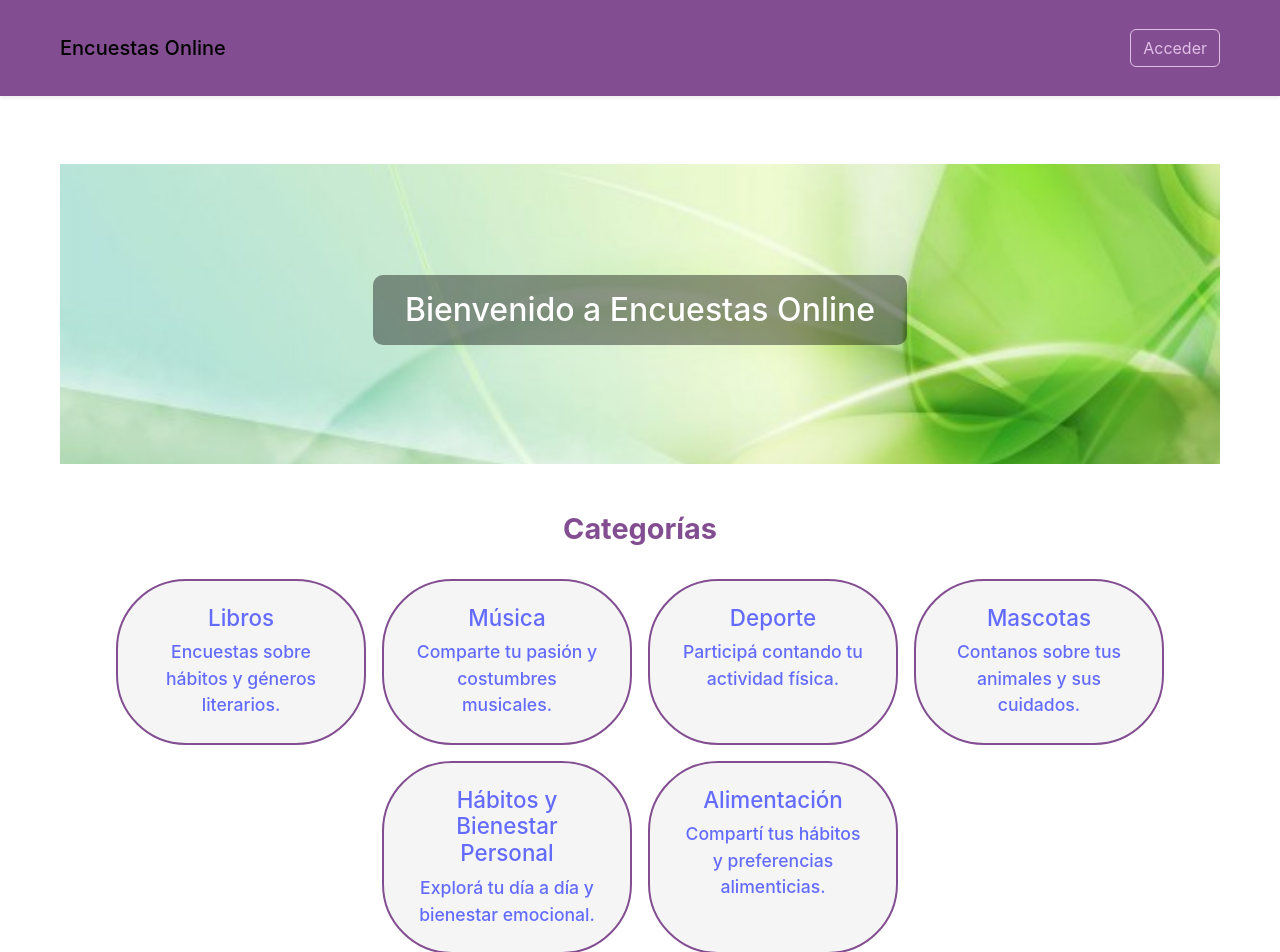
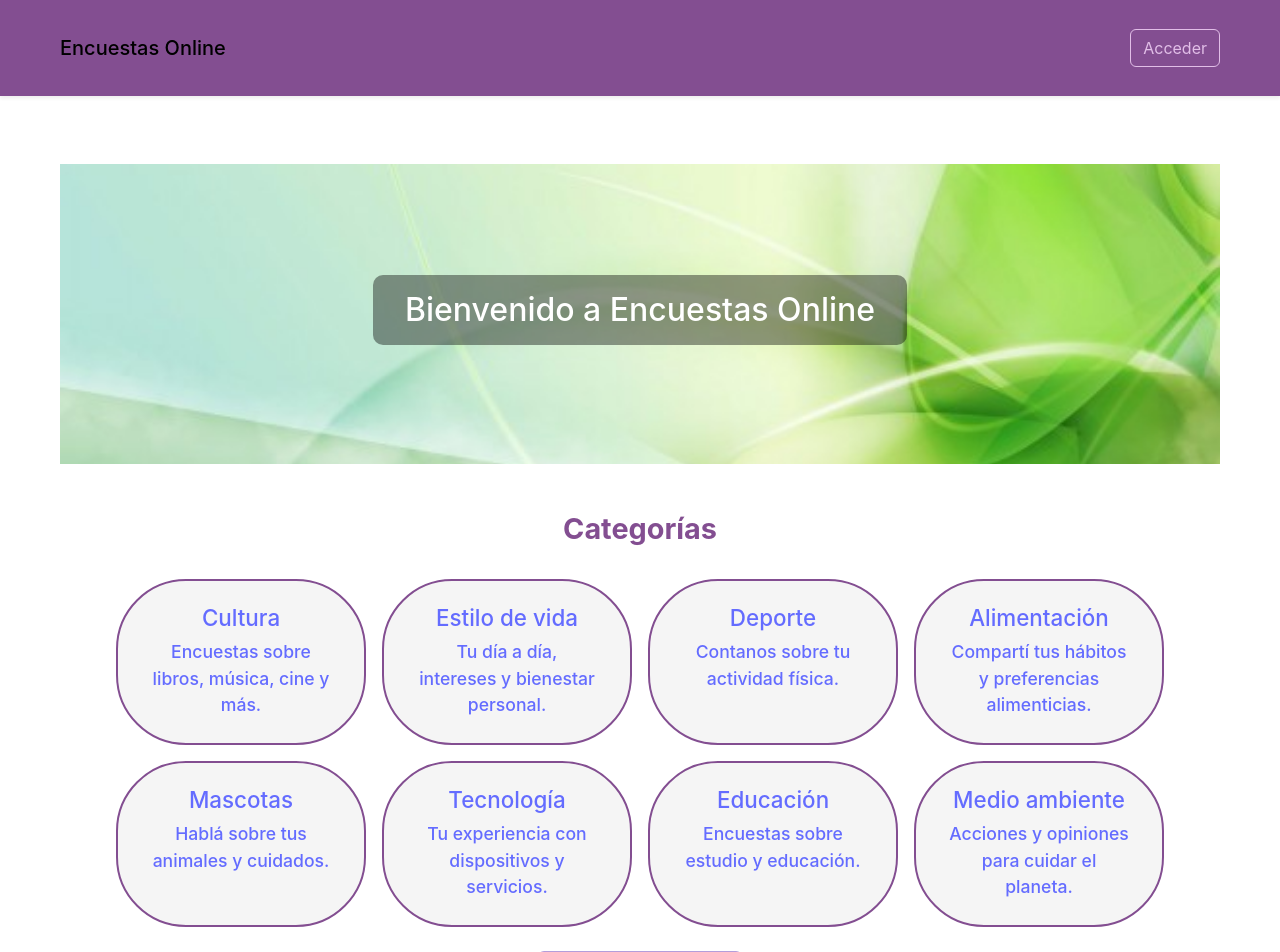
Before and after one commit to candeviolam/proyecto-final-frontend, a React (Vite) app: page / in a window 1280 px wide. Shown: the top 952 px of the page. Built offline with nearby package versions, Linux system fonts and the light colour scheme; no server answers.

Commit message:
Creación de encuestas y modificación de categorías

```diff
--- a/src/pages/EncuestasPorCategoria.jsx
+++ b/src/pages/EncuestasPorCategoria.jsx
@@ -25,6 +25,8 @@ export default function EncuestasPorCategoria() {
     const limpio = nombre.replace(/^Encuesta (de|sobre)\s*/i, "").trim();
     return limpio.charAt(0).toUpperCase() + limpio.slice(1);
   };
+
+  const capitalizar = (texto) => texto.charAt(0).toUpperCase() + texto.slice(1);
 
   useEffect(() => {
     const obtener = async () => {
@@ -71,7 +73,7 @@ export default function EncuestasPorCategoria() {
 
   return (
     <Container className="mt-5">
-      <h1 className="mb-4 text-center">Encuestas de {nombre}</h1>
+      <h1 className="mb-4 text-center">Encuestas de {capitalizar(nombre)}</h1>
       {encuestas.length === 0 ? (
         <p className="text-center">
           No hay encuestas disponibles en esta categoría.
--- a/src/pages/Home.jsx
+++ b/src/pages/Home.jsx
@@ -66,32 +66,37 @@ const Home = () => {
       <section className="categorias-destacadas">
         <h2 className="titulo-categorias">Categorías</h2>
         <div className="contenedor-categorias">
-          <Link to="/categoria/Libros" className="categoria-box">
-            <h3>Libros</h3>
-            <p>Encuestas sobre hábitos y géneros literarios.</p>
+          <Link to="/categoria/Cultura" className="categoria-box">
+            <h3>Cultura</h3>
+            <p>Encuestas sobre libros, música, cine y más.</p>
           </Link>
-          <Link to="/categoria/Música" className="categoria-box">
-            <h3>Música</h3>
-            <p>Comparte tu pasión y costumbres musicales.</p>
+          <Link to="/categoria/Estilo de vida" className="categoria-box">
+            <h3>Estilo de vida</h3>
+            <p>Tu día a día, intereses y bienestar personal.</p>
           </Link>
           <Link to="/categoria/Deporte" className="categoria-box">
             <h3>Deporte</h3>
-            <p>Participá contando tu actividad física.</p>
-          </Link>
-          <Link to="/categoria/Mascotas" className="categoria-box">
-            <h3>Mascotas</h3>
-            <p>Contanos sobre tus animales y sus cuidados.</p>
-          </Link>
-          <Link
-            to="/categoria/Hábitos y Bienestar Personal"
-            className="categoria-box"
-          >
-            <h3>Hábitos y Bienestar Personal</h3>
-            <p>Explorá tu día a día y bienestar emocional.</p>
+            <p>Contanos sobre tu actividad física.</p>
           </Link>
           <Link to="/categoria/Alimentación" className="categoria-box">
             <h3>Alimentación</h3>
             <p>Compartí tus hábitos y preferencias alimenticias.</p>
+          </Link>
+          <Link to="/categoria/Mascotas" className="categoria-box">
+            <h3>Mascotas</h3>
+            <p>Hablá sobre tus animales y cuidados.</p>
+          </Link>
+          <Link to="/categoria/Tecnología" className="categoria-box">
+            <h3>Tecnología</h3>
+            <p>Tu experiencia con dispositivos y servicios.</p>
+          </Link>
+          <Link to="/categoria/Educación" className="categoria-box">
+            <h3>Educación</h3>
+            <p>Encuestas sobre estudio y educación.</p>
+          </Link>
+          <Link to="/categoria/Medio ambiente" className="categoria-box">
+            <h3>Medio ambiente</h3>
+            <p>Acciones y opiniones para cuidar el planeta.</p>
           </Link>
         </div>
 
```
